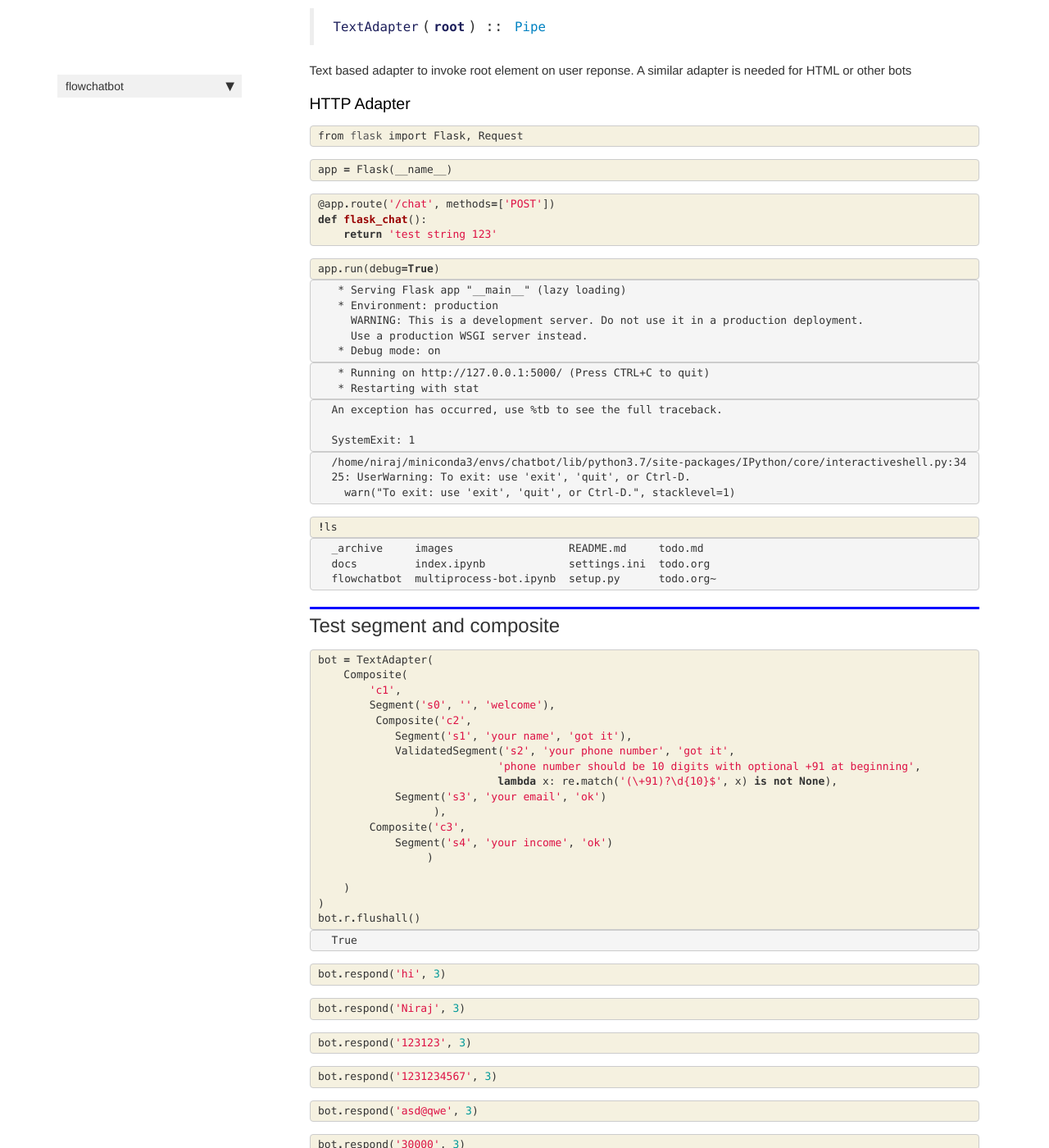
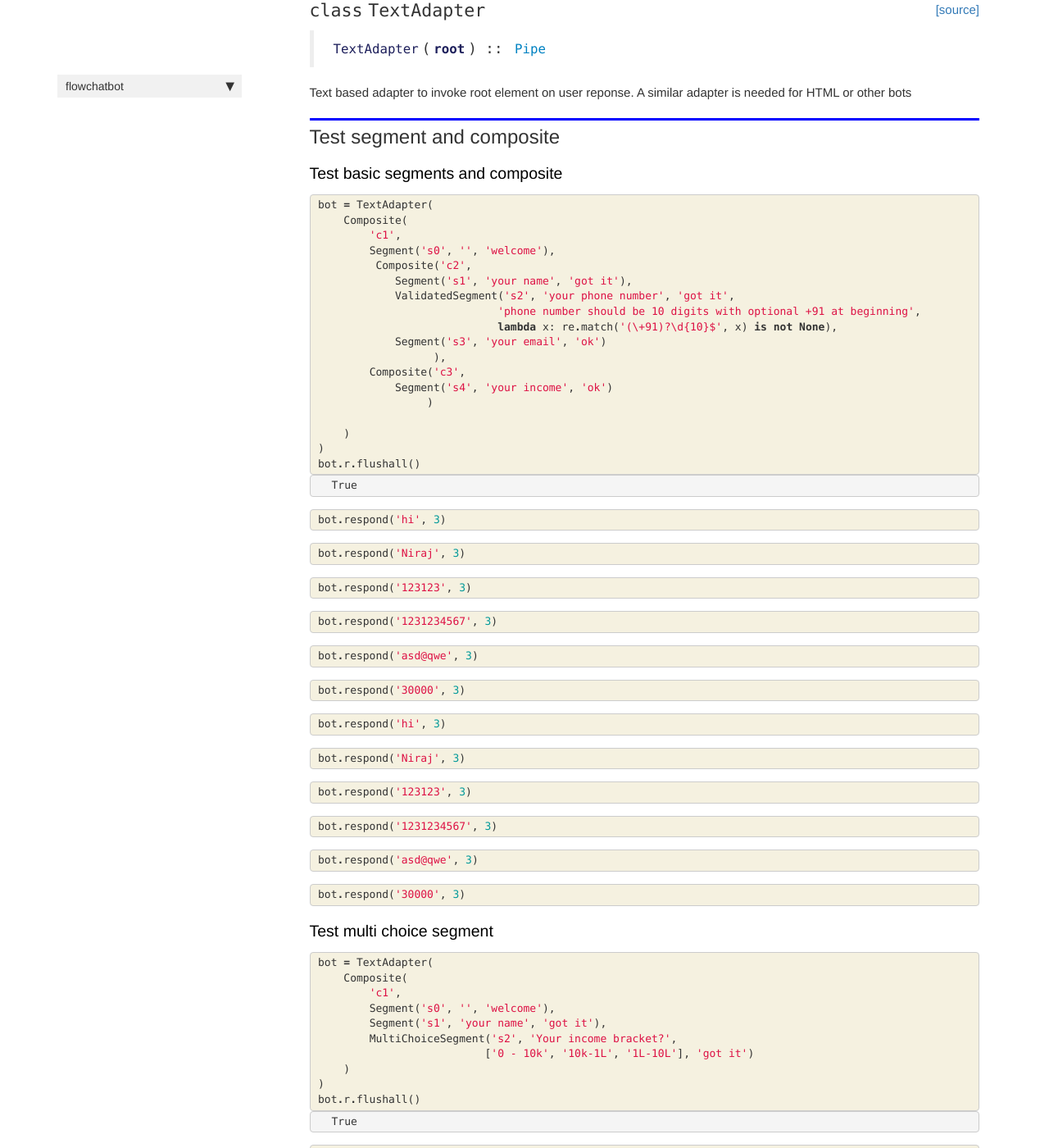
Before and after one commit to kulkarniniraj/flowchatbot, a Jekyll site: the page built from docs/multiprocess-bot.html, in a window 1280 px wide and 1400 px high, scrolled down 2725 px. Shown: the whole window at 82% size. Built offline with Jekyll 4.4.1, drawn with Linux system fonts in a browser that asks for light colours; nearby versions of some CDN libraries; comment, search, counter and statistics services are not loaded; some of the changed text lies outside the part shown.

Commit message:
doc changes

```diff
--- a/docs/_data/sidebars/home_sidebar.yml
+++ b/docs/_data/sidebars/home_sidebar.yml
@@ -9,6 +9,9 @@
     - output: web,pdf
       title: Overview
       url: /
+    - external_url: http-adapter.html
+      output: web,pdf
+      title: Title
     - output: web,pdf
       title: Flow Chatbot library API
       url: multiprocess-bot.html
--- a/docs/index.html
+++ b/docs/index.html
@@ -130,7 +130,7 @@
 </div>
 <div class="cell border-box-sizing text_cell rendered"><div class="inner_cell">
 <div class="text_cell_render border-box-sizing rendered_html">
-<p>An adapter is built on top to simplify question answer process. Given <code>TextAdapater</code> had just one method, <code>respond</code> which first call answer method of root node with user response, then seeks next question and prints it.</p>
+<p>An adapter is built on top to simplify question answer process. Given <code>TextAdapater</code> had just one method, <a href="/flowchatbot/http-adapter.html#respond"><code>respond</code></a> which first call answer method of root node with user response, then seeks next question and prints it.</p>
 <p><a href="/flowchatbot/multiprocess-bot.html#TextAdapter"><code>TextAdapter</code></a> stores all data in redis for session management. An alternative adapter can use any available method for session management if redis does not server purpose. Chatbot implementation and data persistance management are separated.</p>
 
 </div>
--- a/docs/multiprocess-bot.html
+++ b/docs/multiprocess-bot.html
@@ -346,7 +346,7 @@
 
 
 <div class="output_markdown rendered_html output_subarea ">
-<h2 id="ComputeSegment" class="doc_header"><code>class</code> <code>ComputeSegment</code><a href="https://github.com/kulkarniniraj/flowchatbot/tree/master/flowchatbot/flowchatbot.py#L157" class="source_link" style="float:right">[source]</a></h2><blockquote><p><code>ComputeSegment</code>(<strong><code>key</code></strong>, <strong><code>q</code></strong>, <strong><code>a</code></strong>, <strong>**<code>kwargs</code></strong>) :: <a href="/flowchatbot/multiprocess-bot.html#Segment"><code>Segment</code></a></p>
+<h2 id="ComputeSegment" class="doc_header"><code>class</code> <code>ComputeSegment</code><a href="https://github.com/kulkarniniraj/flowchatbot/tree/master/flowchatbot/flowchatbot.py#L158" class="source_link" style="float:right">[source]</a></h2><blockquote><p><code>ComputeSegment</code>(<strong><code>key</code></strong>, <strong><code>q</code></strong>, <strong><code>a</code></strong>, <strong>**<code>kwargs</code></strong>) :: <a href="/flowchatbot/multiprocess-bot.html#Segment"><code>Segment</code></a></p>
 </blockquote>
 <p>Segment to do computation. Data of parent elememnt is passed to answer function
 Should be inherited with overriden answer function to do actual computations</p>
@@ -379,7 +379,7 @@
 
 
 <div class="output_markdown rendered_html output_subarea ">
-<h2 id="Composite" class="doc_header"><code>class</code> <code>Composite</code><a href="https://github.com/kulkarniniraj/flowchatbot/tree/master/flowchatbot/flowchatbot.py#L169" class="source_link" style="float:right">[source]</a></h2><blockquote><p><code>Composite</code>(<strong><code>key</code></strong>, <strong>*<code>args</code></strong>) :: <a href="/flowchatbot/multiprocess-bot.html#Pipe"><code>Pipe</code></a></p>
+<h2 id="Composite" class="doc_header"><code>class</code> <code>Composite</code><a href="https://github.com/kulkarniniraj/flowchatbot/tree/master/flowchatbot/flowchatbot.py#L170" class="source_link" style="float:right">[source]</a></h2><blockquote><p><code>Composite</code>(<strong><code>key</code></strong>, <strong>*<code>args</code></strong>) :: <a href="/flowchatbot/multiprocess-bot.html#Pipe"><code>Pipe</code></a></p>
 </blockquote>
 <p>Composite element, can have any other element including composite as children.
 All children form linked list and traversed sequentially while this element
@@ -414,7 +414,7 @@
 
 
 <div class="output_markdown rendered_html output_subarea ">
-<h2 id="LoopComposite" class="doc_header"><code>class</code> <code>LoopComposite</code><a href="https://github.com/kulkarniniraj/flowchatbot/tree/master/flowchatbot/flowchatbot.py#L257" class="source_link" style="float:right">[source]</a></h2><blockquote><p><code>LoopComposite</code>(<strong><code>key</code></strong>, <strong>*<code>args</code></strong>) :: <a href="/flowchatbot/multiprocess-bot.html#Composite"><code>Composite</code></a></p>
+<h2 id="LoopComposite" class="doc_header"><code>class</code> <code>LoopComposite</code><a href="https://github.com/kulkarniniraj/flowchatbot/tree/master/flowchatbot/flowchatbot.py#L258" class="source_link" style="float:right">[source]</a></h2><blockquote><p><code>LoopComposite</code>(<strong><code>key</code></strong>, <strong>*<code>args</code></strong>) :: <a href="/flowchatbot/multiprocess-bot.html#Composite"><code>Composite</code></a></p>
 </blockquote>
 <p>Composite element with ability to start from begin once end is reached.
 Should have a Skip element before to break loop</p>
@@ -447,7 +447,7 @@
 
 
 <div class="output_markdown rendered_html output_subarea ">
-<h2 id="TextAdapter" class="doc_header"><code>class</code> <code>TextAdapter</code><a href="https://github.com/kulkarniniraj/flowchatbot/tree/master/flowchatbot/flowchatbot.py#L275" class="source_link" style="float:right">[source]</a></h2><blockquote><p><code>TextAdapter</code>(<strong><code>root</code></strong>) :: <a href="/flowchatbot/multiprocess-bot.html#Pipe"><code>Pipe</code></a></p>
+<h2 id="TextAdapter" class="doc_header"><code>class</code> <code>TextAdapter</code><a href="https://github.com/kulkarniniraj/flowchatbot/tree/master/flowchatbot/flowchatbot.py#L276" class="source_link" style="float:right">[source]</a></h2><blockquote><p><code>TextAdapter</code>(<strong><code>root</code></strong>) :: <a href="/flowchatbot/multiprocess-bot.html#Pipe"><code>Pipe</code></a></p>
 </blockquote>
 <p>Text based adapter to invoke root element on user reponse.
 A similar adapter is needed for HTML or other bots</p>
@@ -471,163 +471,13 @@
 
 <div class="cell border-box-sizing text_cell rendered"><div class="inner_cell">
 <div class="text_cell_render border-box-sizing rendered_html">
-<h3 id="HTTP-Adapter">HTTP Adapter<a class="anchor-link" href="#HTTP-Adapter"> </a></h3>
-</div>
-</div>
-</div>
-    {% raw %}
-
-<div class="cell border-box-sizing code_cell rendered">
-<div class="input">
-
-<div class="inner_cell">
-    <div class="input_area">
-<div class=" highlight hl-ipython3"><pre><span></span><span class="kn">from</span> <span class="nn">flask</span> <span class="kn">import</span> <span class="n">Flask</span><span class="p">,</span> <span class="n">Request</span>
-</pre></div>
-
-    </div>
-</div>
-</div>
-
-</div>
-    {% endraw %}
-
-    {% raw %}
-
-<div class="cell border-box-sizing code_cell rendered">
-<div class="input">
-
-<div class="inner_cell">
-    <div class="input_area">
-<div class=" highlight hl-ipython3"><pre><span></span><span class="n">app</span> <span class="o">=</span> <span class="n">Flask</span><span class="p">(</span><span class="vm">__name__</span><span class="p">)</span>
-</pre></div>
-
-    </div>
-</div>
-</div>
-
-</div>
-    {% endraw %}
-
-    {% raw %}
-
-<div class="cell border-box-sizing code_cell rendered">
-<div class="input">
-
-<div class="inner_cell">
-    <div class="input_area">
-<div class=" highlight hl-ipython3"><pre><span></span><span class="nd">@app</span><span class="o">.</span><span class="n">route</span><span class="p">(</span><span class="s1">&#39;/chat&#39;</span><span class="p">,</span> <span class="n">methods</span><span class="o">=</span><span class="p">[</span><span class="s1">&#39;POST&#39;</span><span class="p">])</span>
-<span class="k">def</span> <span class="nf">flask_chat</span><span class="p">():</span>
-    <span class="k">return</span> <span class="s1">&#39;test string 123&#39;</span>
-</pre></div>
-
-    </div>
-</div>
-</div>
-
-</div>
-    {% endraw %}
-
-    {% raw %}
-
-<div class="cell border-box-sizing code_cell rendered">
-<div class="input">
-
-<div class="inner_cell">
-    <div class="input_area">
-<div class=" highlight hl-ipython3"><pre><span></span><span class="n">app</span><span class="o">.</span><span class="n">run</span><span class="p">(</span><span class="n">debug</span><span class="o">=</span><span class="kc">True</span><span class="p">)</span>
-</pre></div>
-
-    </div>
-</div>
-</div>
-
-<div class="output_wrapper">
-<div class="output">
-
-<div class="output_area">
-
-<div class="output_subarea output_stream output_stdout output_text">
-<pre> * Serving Flask app &#34;__main__&#34; (lazy loading)
- * Environment: production
-<span class="ansi-red-fg">   WARNING: This is a development server. Do not use it in a production deployment.</span>
-   Use a production WSGI server instead.
- * Debug mode: on
-</pre>
-</div>
-</div>
-
-<div class="output_area">
-
-<div class="output_subarea output_stream output_stderr output_text">
-<pre> * Running on http://127.0.0.1:5000/ (Press CTRL+C to quit)
- * Restarting with stat
-</pre>
-</div>
-</div>
-
-<div class="output_area">
-
-<div class="output_subarea output_text output_error">
-<pre>
-An exception has occurred, use %tb to see the full traceback.
-
-<span class="ansi-red-fg">SystemExit</span><span class="ansi-red-fg">:</span> 1
-</pre>
-</div>
-</div>
-
-<div class="output_area">
-
-<div class="output_subarea output_stream output_stderr output_text">
-<pre>/home/niraj/miniconda3/envs/chatbot/lib/python3.7/site-packages/IPython/core/interactiveshell.py:3425: UserWarning: To exit: use &#39;exit&#39;, &#39;quit&#39;, or Ctrl-D.
-  warn(&#34;To exit: use &#39;exit&#39;, &#39;quit&#39;, or Ctrl-D.&#34;, stacklevel=1)
-</pre>
-</div>
-</div>
-
-</div>
-</div>
-
-</div>
-    {% endraw %}
-
-    {% raw %}
-
-<div class="cell border-box-sizing code_cell rendered">
-<div class="input">
-
-<div class="inner_cell">
-    <div class="input_area">
-<div class=" highlight hl-ipython3"><pre><span></span><span class="o">!</span>ls
-</pre></div>
-
-    </div>
-</div>
-</div>
-
-<div class="output_wrapper">
-<div class="output">
-
-<div class="output_area">
-
-<div class="output_subarea output_stream output_stdout output_text">
-<pre>_archive     images		     README.md	   todo.md
-docs	     index.ipynb	     settings.ini  todo.org
-flowchatbot  multiprocess-bot.ipynb  setup.py	   todo.org~
-</pre>
-</div>
-</div>
-
-</div>
-</div>
-
-</div>
-    {% endraw %}
-
+<h2 id="Test-segment-and-composite">Test segment and composite<a class="anchor-link" href="#Test-segment-and-composite"> </a></h2>
+</div>
+</div>
+</div>
 <div class="cell border-box-sizing text_cell rendered"><div class="inner_cell">
 <div class="text_cell_render border-box-sizing rendered_html">
-<h2 id="Test-segment-and-composite">Test segment and composite<a class="anchor-link" href="#Test-segment-and-composite"> </a></h2>
+<h3 id="Test-basic-segments-and-composite">Test basic segments and composite<a class="anchor-link" href="#Test-basic-segments-and-composite"> </a></h3>
 </div>
 </div>
 </div>
@@ -887,6 +737,189 @@
 
 <div class="cell border-box-sizing text_cell rendered"><div class="inner_cell">
 <div class="text_cell_render border-box-sizing rendered_html">
+<h3 id="Test-multi-choice-segment">Test multi choice segment<a class="anchor-link" href="#Test-multi-choice-segment"> </a></h3>
+</div>
+</div>
+</div>
+    {% raw %}
+
+<div class="cell border-box-sizing code_cell rendered">
+<div class="input">
+
+<div class="inner_cell">
+    <div class="input_area">
+<div class=" highlight hl-ipython3"><pre><span></span><span class="n">bot</span> <span class="o">=</span> <span class="n">TextAdapter</span><span class="p">(</span>
+    <span class="n">Composite</span><span class="p">(</span>
+        <span class="s1">&#39;c1&#39;</span><span class="p">,</span>
+        <span class="n">Segment</span><span class="p">(</span><span class="s1">&#39;s0&#39;</span><span class="p">,</span> <span class="s1">&#39;&#39;</span><span class="p">,</span> <span class="s1">&#39;welcome&#39;</span><span class="p">),</span>
+        <span class="n">Segment</span><span class="p">(</span><span class="s1">&#39;s1&#39;</span><span class="p">,</span> <span class="s1">&#39;your name&#39;</span><span class="p">,</span> <span class="s1">&#39;got it&#39;</span><span class="p">),</span>
+        <span class="n">MultiChoiceSegment</span><span class="p">(</span><span class="s1">&#39;s2&#39;</span><span class="p">,</span> <span class="s1">&#39;Your income bracket?&#39;</span><span class="p">,</span>
+                          <span class="p">[</span><span class="s1">&#39;0 - 10k&#39;</span><span class="p">,</span> <span class="s1">&#39;10k-1L&#39;</span><span class="p">,</span> <span class="s1">&#39;1L-10L&#39;</span><span class="p">],</span> <span class="s1">&#39;got it&#39;</span><span class="p">)</span>
+    <span class="p">)</span>
+<span class="p">)</span>
+<span class="n">bot</span><span class="o">.</span><span class="n">r</span><span class="o">.</span><span class="n">flushall</span><span class="p">()</span>
+</pre></div>
+
+    </div>
+</div>
+</div>
+
+<div class="output_wrapper">
+<div class="output">
+
+<div class="output_area">
+
+
+
+<div class="output_text output_subarea output_execute_result">
+<pre>True</pre>
+</div>
+
+</div>
+
+</div>
+</div>
+
+</div>
+    {% endraw %}
+
+    {% raw %}
+
+<div class="cell border-box-sizing code_cell rendered">
+<div class="input">
+
+<div class="inner_cell">
+    <div class="input_area">
+<div class=" highlight hl-ipython3"><pre><span></span><span class="nb">print</span><span class="p">(</span><span class="n">bot</span><span class="o">.</span><span class="n">respond</span><span class="p">(</span><span class="s1">&#39;hi&#39;</span><span class="p">,</span> <span class="mi">0</span><span class="p">))</span>
+</pre></div>
+
+    </div>
+</div>
+</div>
+
+<div class="output_wrapper">
+<div class="output">
+
+<div class="output_area">
+
+<div class="output_subarea output_stream output_stdout output_text">
+<pre>welcome
+your name
+</pre>
+</div>
+</div>
+
+</div>
+</div>
+
+</div>
+    {% endraw %}
+
+    {% raw %}
+
+<div class="cell border-box-sizing code_cell rendered">
+<div class="input">
+
+<div class="inner_cell">
+    <div class="input_area">
+<div class=" highlight hl-ipython3"><pre><span></span><span class="nb">print</span><span class="p">(</span><span class="n">bot</span><span class="o">.</span><span class="n">respond</span><span class="p">(</span><span class="s1">&#39;test123&#39;</span><span class="p">,</span> <span class="mi">0</span><span class="p">))</span>
+</pre></div>
+
+    </div>
+</div>
+</div>
+
+<div class="output_wrapper">
+<div class="output">
+
+<div class="output_area">
+
+<div class="output_subarea output_stream output_stdout output_text">
+<pre>got it
+Your income bracket?
+1. 0 - 10k
+2. 10k-1L
+3. 1L-10L
+</pre>
+</div>
+</div>
+
+</div>
+</div>
+
+</div>
+    {% endraw %}
+
+    {% raw %}
+
+<div class="cell border-box-sizing code_cell rendered">
+<div class="input">
+
+<div class="inner_cell">
+    <div class="input_area">
+<div class=" highlight hl-ipython3"><pre><span></span><span class="nb">print</span><span class="p">(</span><span class="n">bot</span><span class="o">.</span><span class="n">respond</span><span class="p">(</span><span class="s1">&#39;3&#39;</span><span class="p">,</span> <span class="mi">0</span><span class="p">))</span>
+</pre></div>
+
+    </div>
+</div>
+</div>
+
+<div class="output_wrapper">
+<div class="output">
+
+<div class="output_area">
+
+<div class="output_subarea output_stream output_stdout output_text">
+<pre>got it
+
+</pre>
+</div>
+</div>
+
+</div>
+</div>
+
+</div>
+    {% endraw %}
+
+    {% raw %}
+
+<div class="cell border-box-sizing code_cell rendered">
+<div class="input">
+
+<div class="inner_cell">
+    <div class="input_area">
+<div class=" highlight hl-ipython3"><pre><span></span><span class="n">bot</span><span class="o">.</span><span class="n">get_data</span><span class="p">(</span><span class="mi">0</span><span class="p">)</span>
+</pre></div>
+
+    </div>
+</div>
+</div>
+
+<div class="output_wrapper">
+<div class="output">
+
+<div class="output_area">
+
+
+
+<div class="output_text output_subarea output_execute_result">
+<pre>{&#39;s0&#39;: {&#39;data&#39;: &#39;hi&#39;},
+ &#39;s1&#39;: {&#39;data&#39;: &#39;test123&#39;},
+ &#39;s2&#39;: {&#39;data&#39;: [2, &#39;1L-10L&#39;]},
+ &#39;pos&#39;: &#39;s0&#39;}</pre>
+</div>
+
+</div>
+
+</div>
+</div>
+
+</div>
+    {% endraw %}
+
+<div class="cell border-box-sizing text_cell rendered"><div class="inner_cell">
+<div class="text_cell_render border-box-sizing rendered_html">
 <h2 id="Splitters">Splitters<a class="anchor-link" href="#Splitters"> </a></h2>
 </div>
 </div>
@@ -902,7 +935,7 @@
 
 
 <div class="output_markdown rendered_html output_subarea ">
-<h2 id="Splitter" class="doc_header"><code>class</code> <code>Splitter</code><a href="https://github.com/kulkarniniraj/flowchatbot/tree/master/flowchatbot/flowchatbot.py#L303" class="source_link" style="float:right">[source]</a></h2><blockquote><p><code>Splitter</code>(<strong><code>key</code></strong>, <strong>*<code>branches</code></strong>, <strong><code>decider_fn</code></strong>=<em><code>&lt;lambda&gt;</code></em>, <strong><code>default</code></strong>=<em><code>0</code></em>) :: <a href="/flowchatbot/multiprocess-bot.html#Pipe"><code>Pipe</code></a></p>
+<h2 id="Splitter" class="doc_header"><code>class</code> <code>Splitter</code><a href="https://github.com/kulkarniniraj/flowchatbot/tree/master/flowchatbot/flowchatbot.py#L308" class="source_link" style="float:right">[source]</a></h2><blockquote><p><code>Splitter</code>(<strong><code>key</code></strong>, <strong>*<code>branches</code></strong>, <strong><code>decider_fn</code></strong>=<em><code>&lt;lambda&gt;</code></em>, <strong><code>default</code></strong>=<em><code>0</code></em>) :: <a href="/flowchatbot/multiprocess-bot.html#Pipe"><code>Pipe</code></a></p>
 </blockquote>
 <p>Splitter element to branch flow based on some condition.</p>
 
@@ -934,7 +967,7 @@
 
 
 <div class="output_markdown rendered_html output_subarea ">
-<h2 id="SkipSplitter" class="doc_header"><code>class</code> <code>SkipSplitter</code><a href="https://github.com/kulkarniniraj/flowchatbot/tree/master/flowchatbot/flowchatbot.py#L371" class="source_link" style="float:right">[source]</a></h2><blockquote><p><code>SkipSplitter</code>(<strong><code>key</code></strong>, <strong><code>branch</code></strong>, <strong><code>decider_fn</code></strong>=<em><code>&lt;lambda&gt;</code></em>, <strong><code>default</code></strong>=<em><code>0</code></em>) :: <a href="/flowchatbot/multiprocess-bot.html#Splitter"><code>Splitter</code></a></p>
+<h2 id="SkipSplitter" class="doc_header"><code>class</code> <code>SkipSplitter</code><a href="https://github.com/kulkarniniraj/flowchatbot/tree/master/flowchatbot/flowchatbot.py#L376" class="source_link" style="float:right">[source]</a></h2><blockquote><p><code>SkipSplitter</code>(<strong><code>key</code></strong>, <strong><code>branch</code></strong>, <strong><code>decider_fn</code></strong>=<em><code>&lt;lambda&gt;</code></em>, <strong><code>default</code></strong>=<em><code>0</code></em>) :: <a href="/flowchatbot/multiprocess-bot.html#Splitter"><code>Splitter</code></a></p>
 </blockquote>
 <p>A branch is taken on condition otherwise skips the branch
 (name taken from skipconnection in resnets)</p>
--- a/docs/sidebar.json
+++ b/docs/sidebar.json
@@ -1,6 +1,7 @@
 {
   "flowchatbot": {
     "Overview": "/",
+    "Title": "http-adapter.html",
     "Flow Chatbot library API": "multiprocess-bot.html"
   }
 }
```
